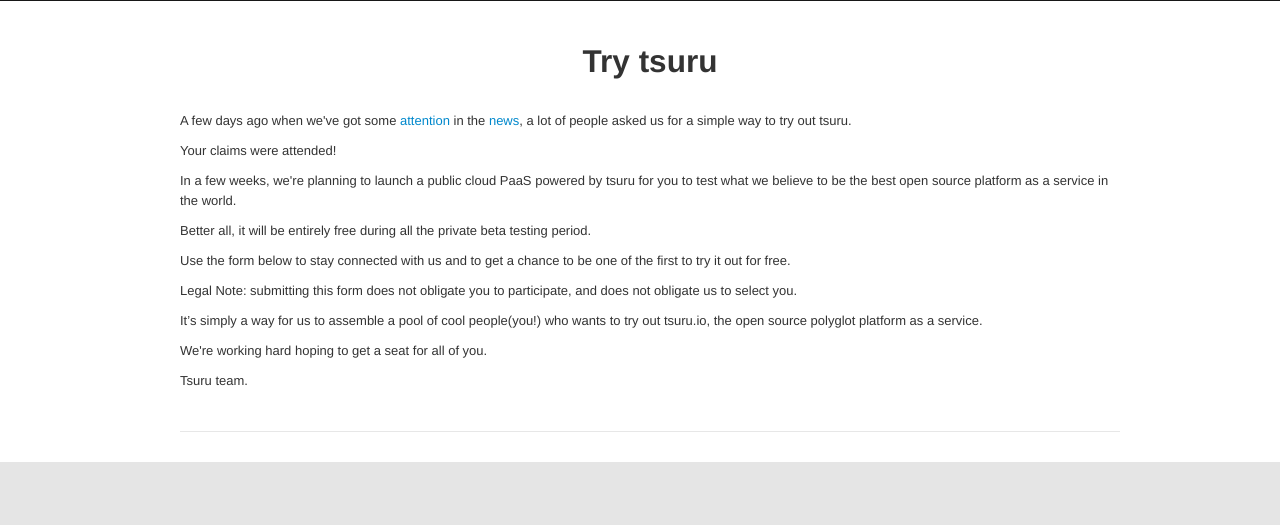
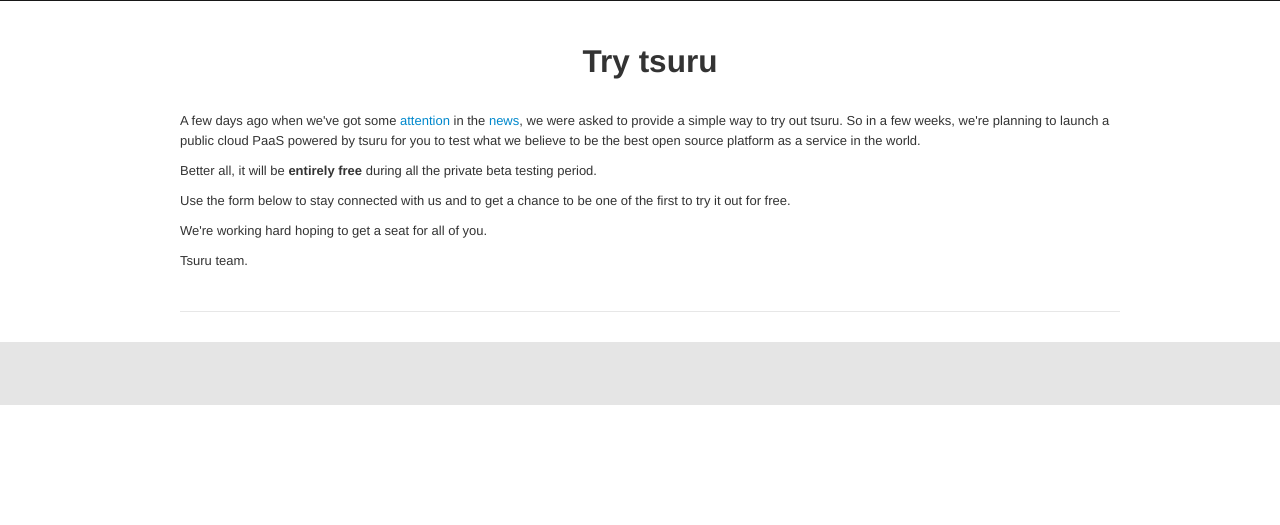
Before and after one commit to tsuru/tsuru.io, a Python web app: template templates/base.html in a window 1280 px wide. Shown: the part 367-892 px from the top of the page. After the commit the page ends 772 px from the top, so only its background shows below. Run offline with Jinja, Linux system fonts and the light colour scheme; the template is opened without the code that fills it, so the values that code supplies are empty; some libraries are stand-ins or nearby versions.

Commit message:
changed try text.

```diff
--- a/templates/base.html
+++ b/templates/base.html
@@ -39,15 +39,9 @@
 		<div class="content row">
 			<div class="span12 msg">
 				<h2 class="title">Try tsuru</h2>
-				<p>A few days ago when we've got some <a href="https://news.ycombinator.com/item?id=5436648" target="_blank">attention</a> in the <a href="http://www.wired.com/wiredenterprise/2013/03/tsuru/" target="_blank">news</a>, a lot of people asked us for a simple way to try out tsuru.</p>
-
-				<p>Your claims were attended!</p>
-
-				<p>In a few weeks, we're planning to launch a public cloud PaaS powered by tsuru for you to test what we believe to be the best open source platform as a service in the world.</p>
-				<p>Better all, it will be entirely free during all the private beta testing period.</p>
+				<p>A few days ago when we've got some <a href="https://news.ycombinator.com/item?id=5436648" target="_blank">attention</a> in the <a href="http://www.wired.com/wiredenterprise/2013/03/tsuru/" target="_blank">news</a>, we were asked to provide a simple way to try out tsuru. So in a few weeks, we're planning to launch a public cloud PaaS powered by tsuru for you to test what we believe to be the best open source platform as a service in the world.</p>
+				<p>Better all, it will be <b>entirely free</b> during all the private beta testing period.</p>
 				<p>Use the form below to stay connected with us and to get a chance to be one of the first to try it out for free.</p>
-				<p>Legal Note: submitting this form does not obligate you to participate, and does not obligate us to select you.</p>
-				<p>It’s simply a way for us to assemble a pool of cool people(you!) who wants to try out tsuru.io, the open source polyglot platform as a service.</p>
 
 				<p>We're working hard hoping to get a seat for all of you.</p>
 
```
